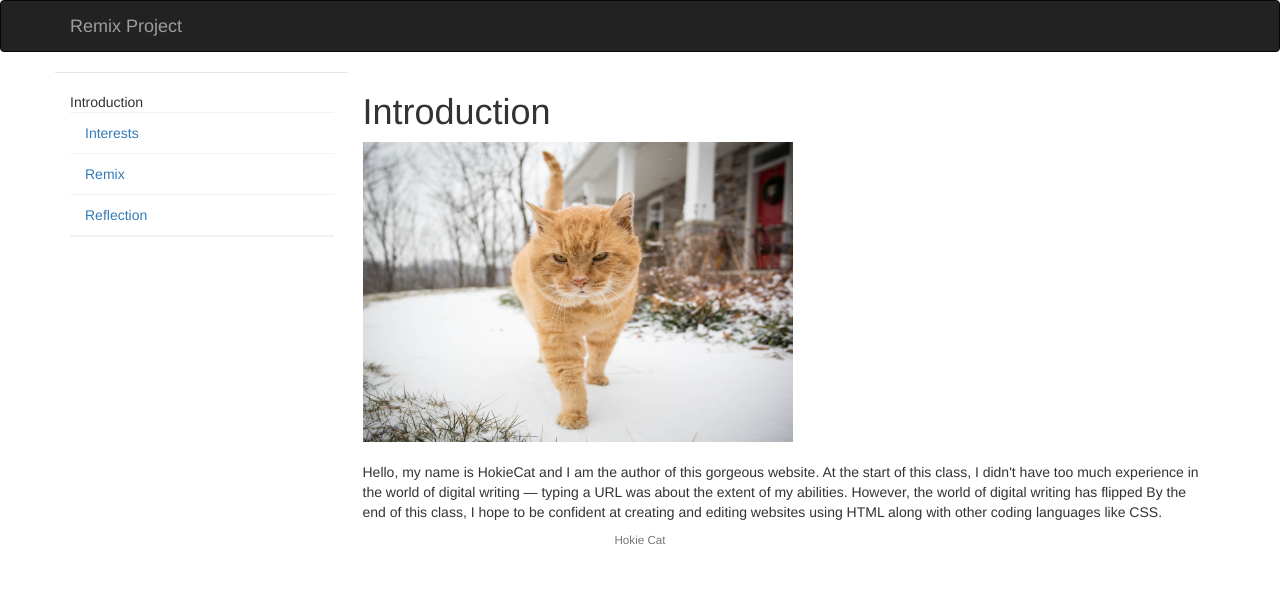
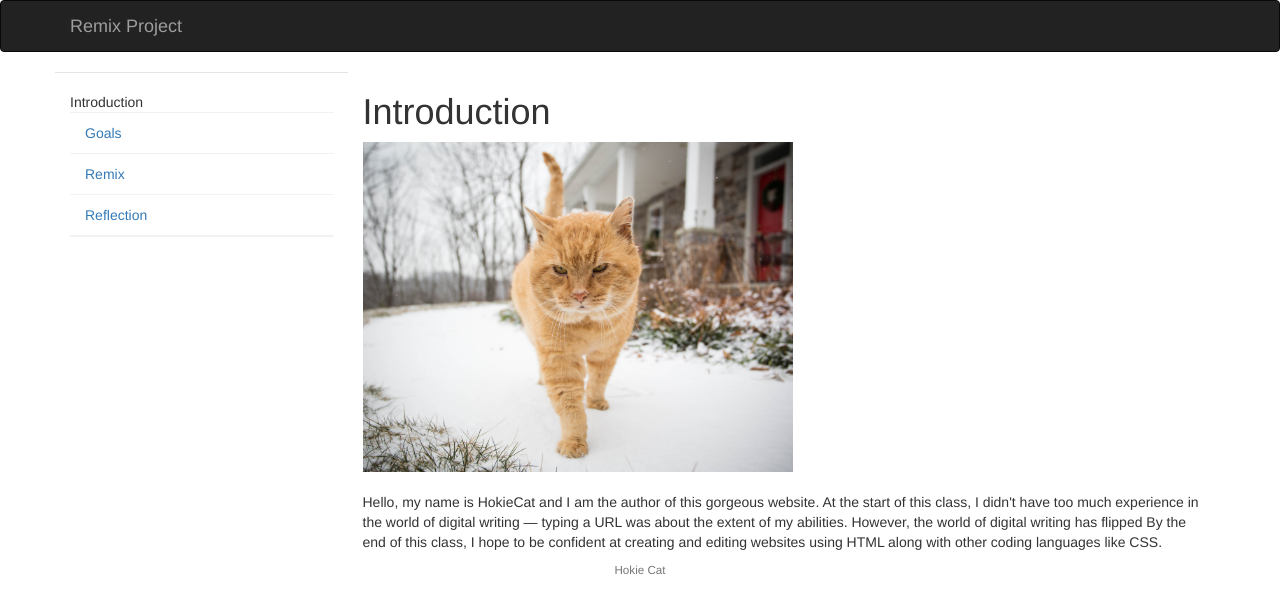
Before and after one commit to lorenjskinker/3844-skinker, a plain HTML site: page index.html in a window 1280 px wide. Drawn offline with nearby package versions, Linux system fonts and the light colour scheme.

Commit message:
lots of stuff

```diff
--- a/index.html
+++ b/index.html
@@ -36,14 +36,14 @@
                 <div class="col-xs-6 col-sm-3 sidebar-offcanvas" id="sidebar" role="navigation">
                     <ul class="nav">
                         <li>Introduction</li>
-                        <li><a href="audio.html">Interests</a></li>
+                        <li><a href="audio.html">Goals</a></li>
                         <li><a href="video.html">Remix</a></li>
                         <li><a href="reflection.html">Reflection</a><li>
                     </ul>
                 </div>
                 <div class="col-xs-12 col-sm-9">
                     <h1>Introduction</h1>
-                    <img src="images/cheddar1.jpg" alt="Hokie Cat posing for a pic" style="width:430px;height:300px;"/>
+                    <img src="images/cheddar1.jpg" alt="Hokie Cat posing for a pic" style="width:430px;height:330px;"/>
                     <br>
                     <p>Hello, my name is HokieCat and I am the author of this gorgeous website. At the start of this class, I didn't have too much experience in the world of digital writing — typing a URL was about the extent of my abilities. However, the world of digital writing has flipped By the end of this class, I hope to be confident at creating and editing websites using HTML along with other coding languages like CSS.</p>
                 </div>
```
Also changed, not shown: audio.html (+2 -2 lines), reflection.html (+1 -1 lines), video.html (+1 -1 lines).
